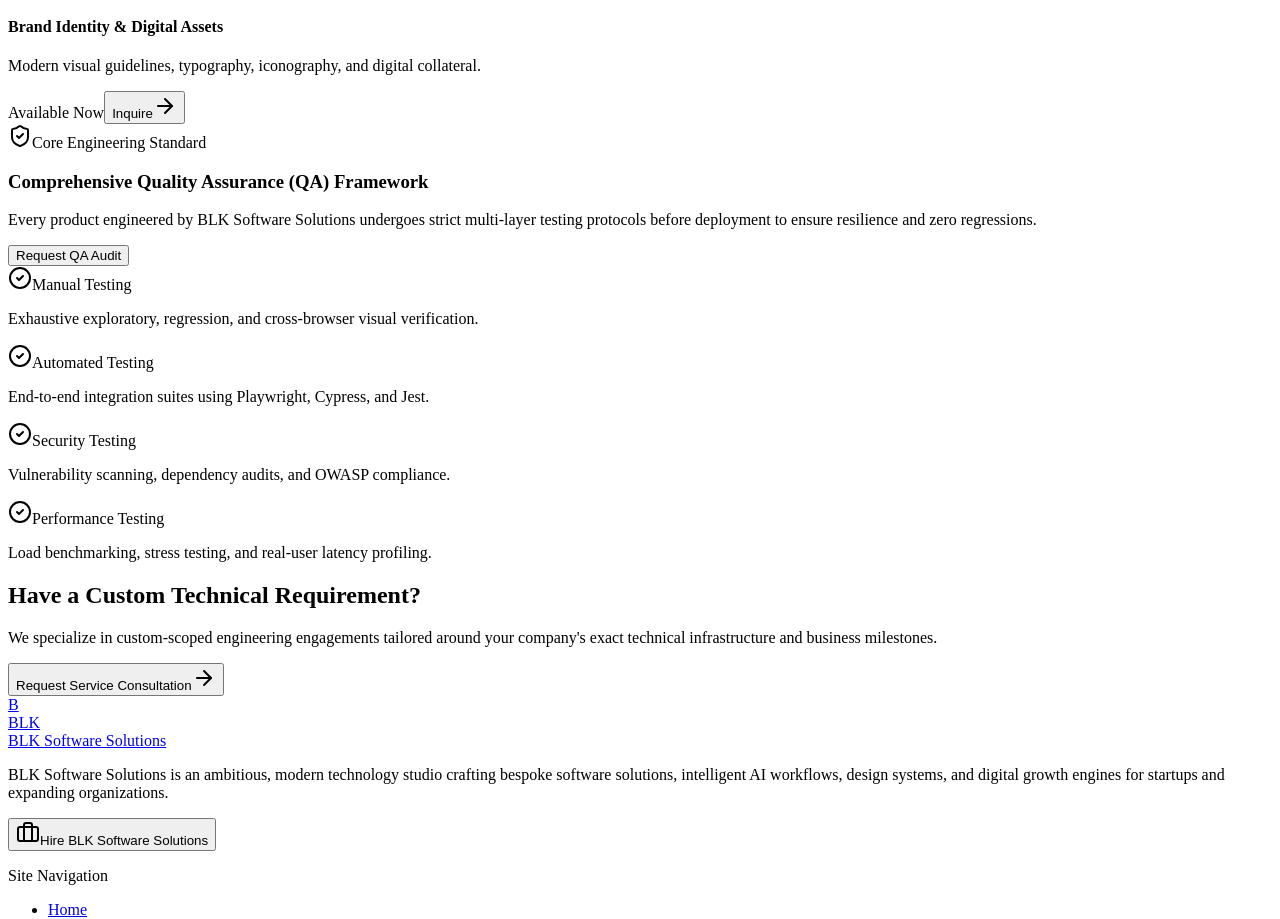
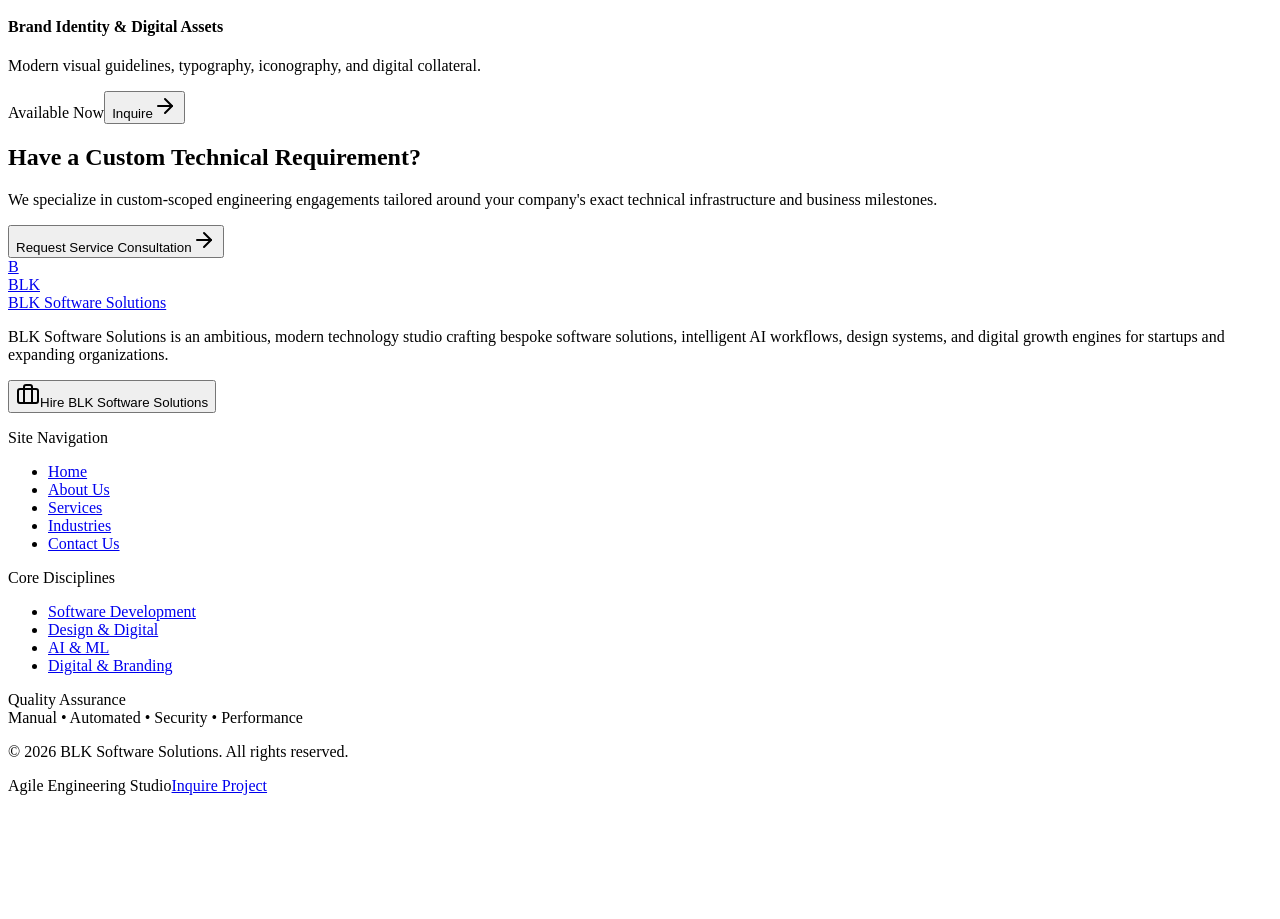
Before and after one commit to kankatala19/BLK-Intro, a React (Vite) app: page /#/services in a window 1280 px wide. Shown: the part 3180-4099 px from the top of the page. After the commit the page ends 3983 px from the top, so only its background shows below. Built offline with nearby package versions, Linux system fonts and the light colour scheme; the HTML template or start-up script is replaced by a standard one.

Commit message:
feat(services): delete Comprehensive Quality Assurance (QA) Framework component everywhere

```diff
--- a/src/components/sections/ServicesSection.jsx
+++ b/src/components/sections/ServicesSection.jsx
@@ -8,8 +8,6 @@
   Megaphone,
   Check,
   ArrowRight,
-  ShieldCheck,
-  CheckCircle2,
 } from 'lucide-react';
 import { Container } from '../ui/Container';
 import { Badge } from '../ui/Badge';
@@ -166,51 +164,6 @@
               );
             })}
           </AnimatePresence>
-
-          {/* Dedicated Quality Assurance Breakdown Box */}
-          <div className="glass-panel rounded-2xl p-7 sm:p-9 border border-slate-200 dark:border-white/10 relative overflow-hidden bg-white/95 dark:bg-dark-900/80 shadow-md">
-            <div className="absolute top-0 left-0 w-2 h-full bg-crimson-600" />
-
-            <div className="flex flex-col lg:flex-row lg:items-center justify-between gap-6 pb-6 border-b border-slate-100 dark:border-white/5">
-              <div className="space-y-2">
-                <div className="flex items-center gap-2">
-                  <ShieldCheck className="w-5 h-5 text-crimson-600" />
-                  <span className="text-xs font-mono text-crimson-600 uppercase tracking-widest font-semibold">
-                    Core Engineering Standard
-                  </span>
-                </div>
-                <h3 className="text-2xl font-bold text-slate-900 dark:text-white">
-                  Comprehensive Quality Assurance (QA) Framework
-                </h3>
-                <p className="text-xs sm:text-sm text-slate-600 dark:text-muted-400 max-w-2xl leading-relaxed">
-                  Every product engineered by BLK Software Solutions undergoes strict multi-layer testing
-                  protocols before deployment to ensure resilience and zero regressions.
-                </p>
-              </div>
-
-              <Button variant="secondary" size="md" onClick={() => navigate('/contact')} className="shrink-0 w-full sm:w-auto justify-center">
-                Request QA Audit
-              </Button>
-            </div>
-
-            {/* 4 QA Pillars */}
-            <div className="grid grid-cols-1 sm:grid-cols-2 lg:grid-cols-4 gap-4 pt-6">
-              {siteConfig.qaSpecialties.map((qa) => (
-                <div
-                  key={qa.title}
-                  className="p-4 rounded-xl bg-slate-50 dark:bg-dark-850/60 border border-slate-200/80 dark:border-white/5 space-y-2"
-                >
-                  <div className="flex items-center gap-2 text-slate-900 dark:text-white font-semibold text-sm">
-                    <CheckCircle2 className="w-4 h-4 text-crimson-600 shrink-0" />
-                    <span>{qa.title}</span>
-                  </div>
-                  <p className="text-xs text-slate-600 dark:text-muted-400 leading-relaxed">
-                    {qa.detail}
-                  </p>
-                </div>
-              ))}
-            </div>
-          </div>
         </div>
       </Container>
     </section>
--- a/src/data/siteConfig.js
+++ b/src/data/siteConfig.js
@@ -52,7 +52,7 @@
         {
           name: "Quality Assurance (QA)",
           description: "Comprehensive Manual, Automated, Security, and Performance testing suites.",
-          path: "/services#qa-framework",
+          path: "/services#software-development",
         },
         {
           name: "High-Throughput APIs & Microservices",
@@ -151,14 +151,6 @@
         },
       ],
     },
-  ],
-
-  // Quality Assurance Sub-Pillars for the Services section
-  qaSpecialties: [
-    { title: "Manual Testing", detail: "Exhaustive exploratory, regression, and cross-browser visual verification." },
-    { title: "Automated Testing", detail: "End-to-end integration suites using Playwright, Cypress, and Jest." },
-    { title: "Security Testing", detail: "Vulnerability scanning, dependency audits, and OWASP compliance." },
-    { title: "Performance Testing", detail: "Load benchmarking, stress testing, and real-user latency profiling." },
   ],
 
   hero: {
--- a/src/pages/ServicesPage.jsx
+++ b/src/pages/ServicesPage.jsx
@@ -28,7 +28,7 @@
         </Container>
       </section>
 
-      {/* Services Section with Category Tabs & QA Framework */}
+      {/* Services Section with Category Tabs */}
       <ServicesSection />
 
       {/* Consultation Banner */}
```
